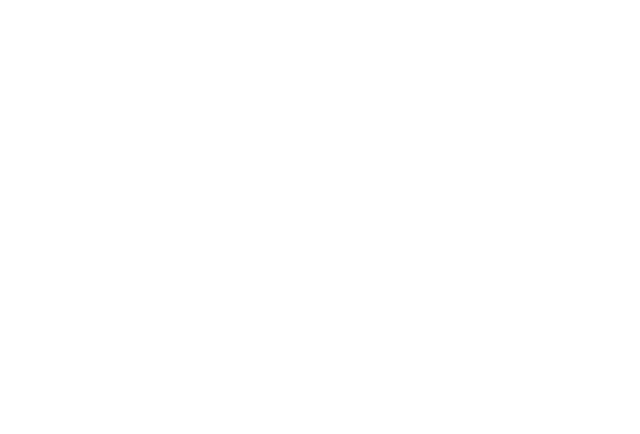
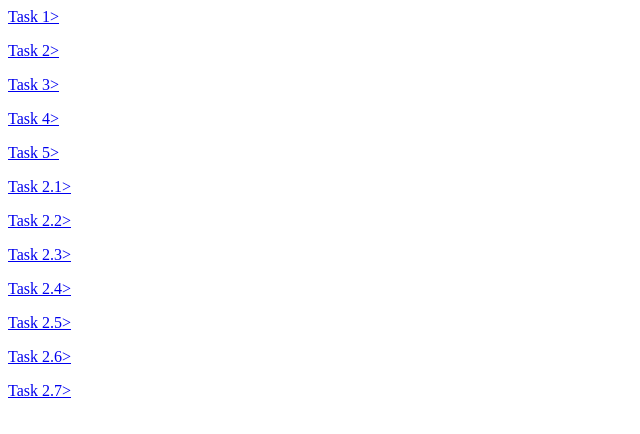
Before and after one commit to skhawas545/MERN, a plain HTML site: page index.html in a window 1280 px wide. Shown: the whole page, without its empty margins (0-640 px from the left). Drawn offline with Linux system fonts and the light colour scheme.

Commit message:
Update index.html

```diff
--- a/index.html
+++ b/index.html
@@ -1,2 +1,16 @@
 <html>
+  <body>
+    <p></p><a href ="https://skhawas545.github.io/MERN/Task1">Task 1></a></p>
+    <p></p><a href ="https://skhawas545.github.io/MERN/Task2">Task 2></a></p>
+    <p></p><a href ="https://skhawas545.github.io/MERN/Task3">Task 3></a></p>
+    <p></p><a href ="https://skhawas545.github.io/MERN/Task4">Task 4></a></p>
+    <p></p><a href ="https://skhawas545.github.io/MERN/Task5">Task 5></a></p>
+    <p></p><a href ="https://skhawas545.github.io/MERN/Task2.1">Task 2.1></a></p>
+    <p></p><a href ="https://skhawas545.github.io/MERN/Task2.2">Task 2.2></a></p>
+    <p></p><a href ="https://skhawas545.github.io/MERN/Task2.3">Task 2.3></a></p>
+    <p></p><a href ="https://skhawas545.github.io/MERN/Task2.4">Task 2.4></a></p>
+    <p></p><a href ="https://skhawas545.github.io/MERN/Task2.5">Task 2.5></a></p>
+    <p></p><a href ="https://skhawas545.github.io/MERN/Task2.6">Task 2.6></a></p>
+    <p></p><a href ="https://skhawas545.github.io/MERN/Task2.7">Task 2.7></a></p>
+  </body>
 </html>
```
